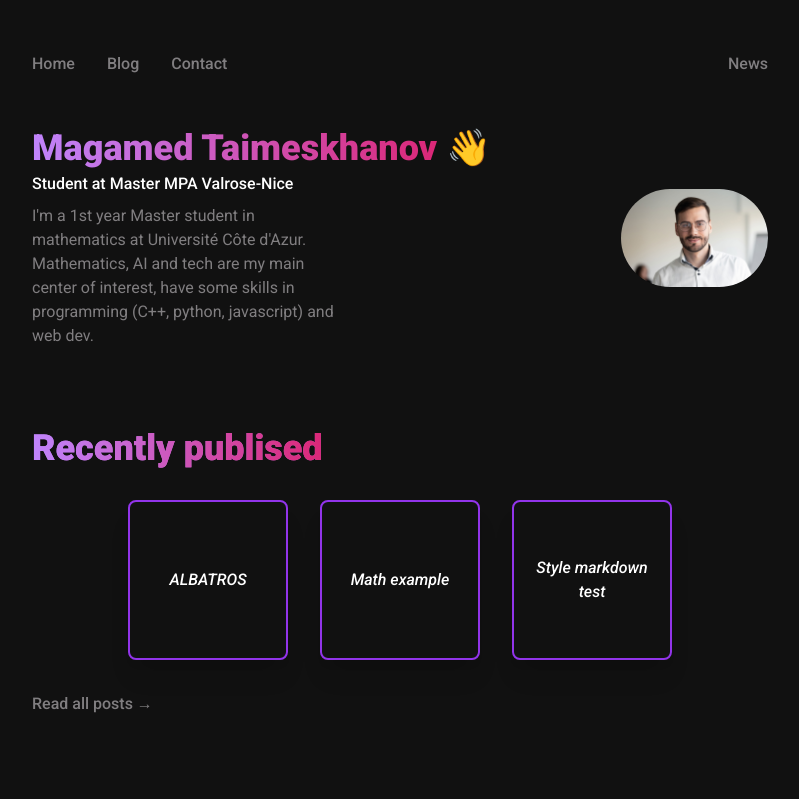
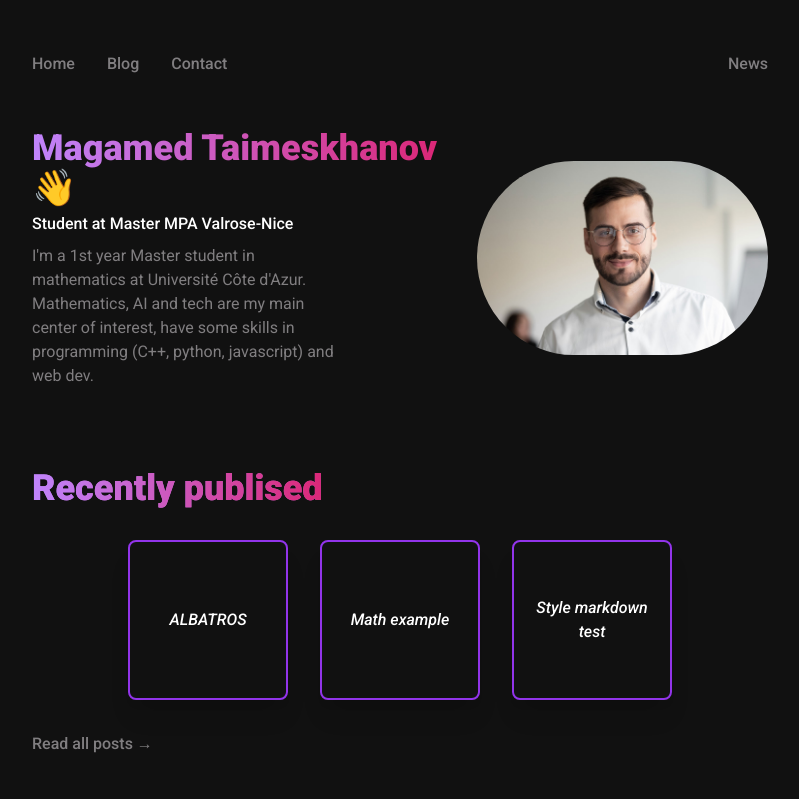
Before and after one commit to MagamedT/magamedtmsk, a Next.js app: page / in a window 1280 px wide. Shown: the top 799 px of the page, without its empty margins (240-1039 px from the left). Built offline with nearby package versions, Linux system fonts and the light colour scheme.

Commit message:
replaced img balise by Image component

```diff
--- a/components/Hero.js
+++ b/components/Hero.js
@@ -1,5 +1,5 @@
-
-
+import Image from 'next/image'
+import profilePic from '../public/profil.jpg'
 
 function Hero() {
   return (
@@ -12,8 +12,14 @@ function Hero() {
 
 
 
-        <img className = "invisible rounded-full  w-1/5 h-1/5 md:visible" src="profil.jpg" />
 
+        <Image
+         className="invisible rounded-full md:visible object-contain"
+         src={profilePic}
+         alt="Picture of the author"
+         width={300}
+         height={200}
+         />
 
 
     </div>
@@ -22,3 +28,6 @@ function Hero() {
 }
 
 export default Hero
+
+
+/**<img className = "invisible rounded-full  w-1/5 h-1/5 md:visible" src="profil.jpg" /> */
```
